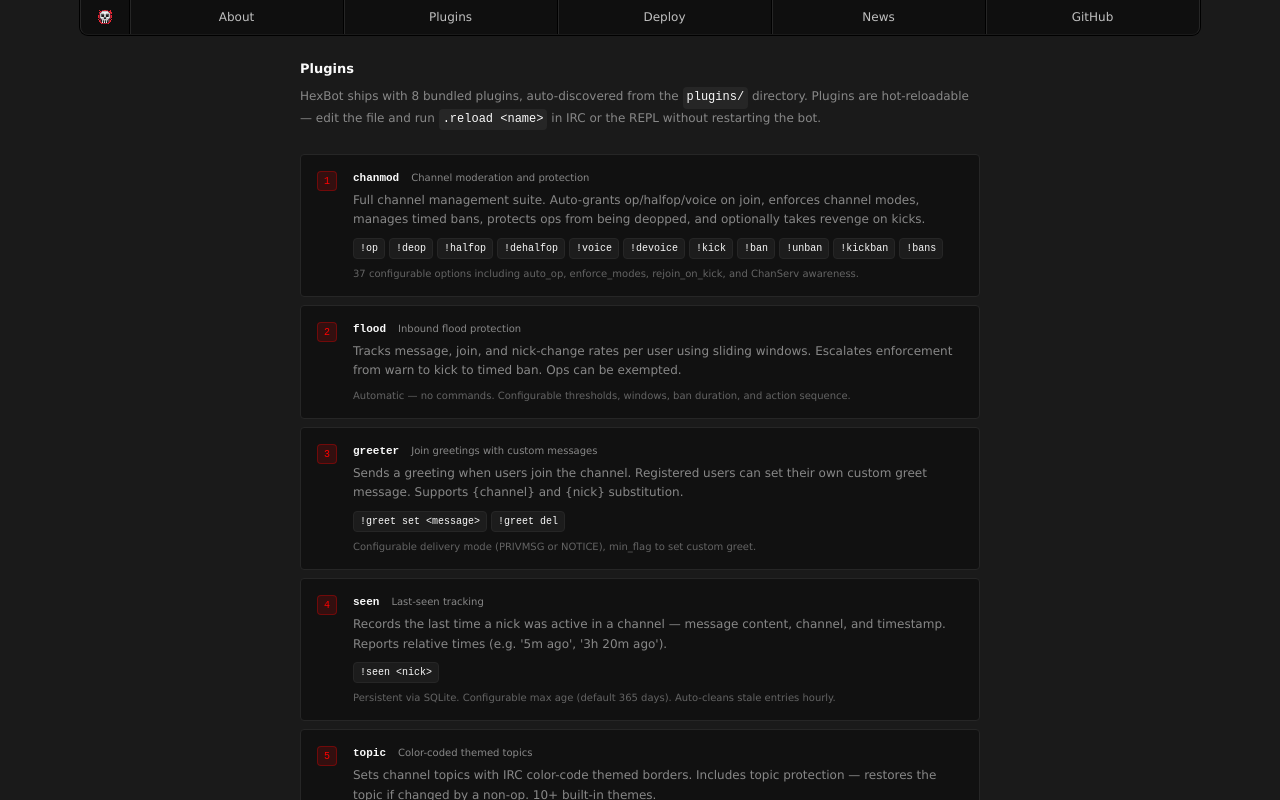
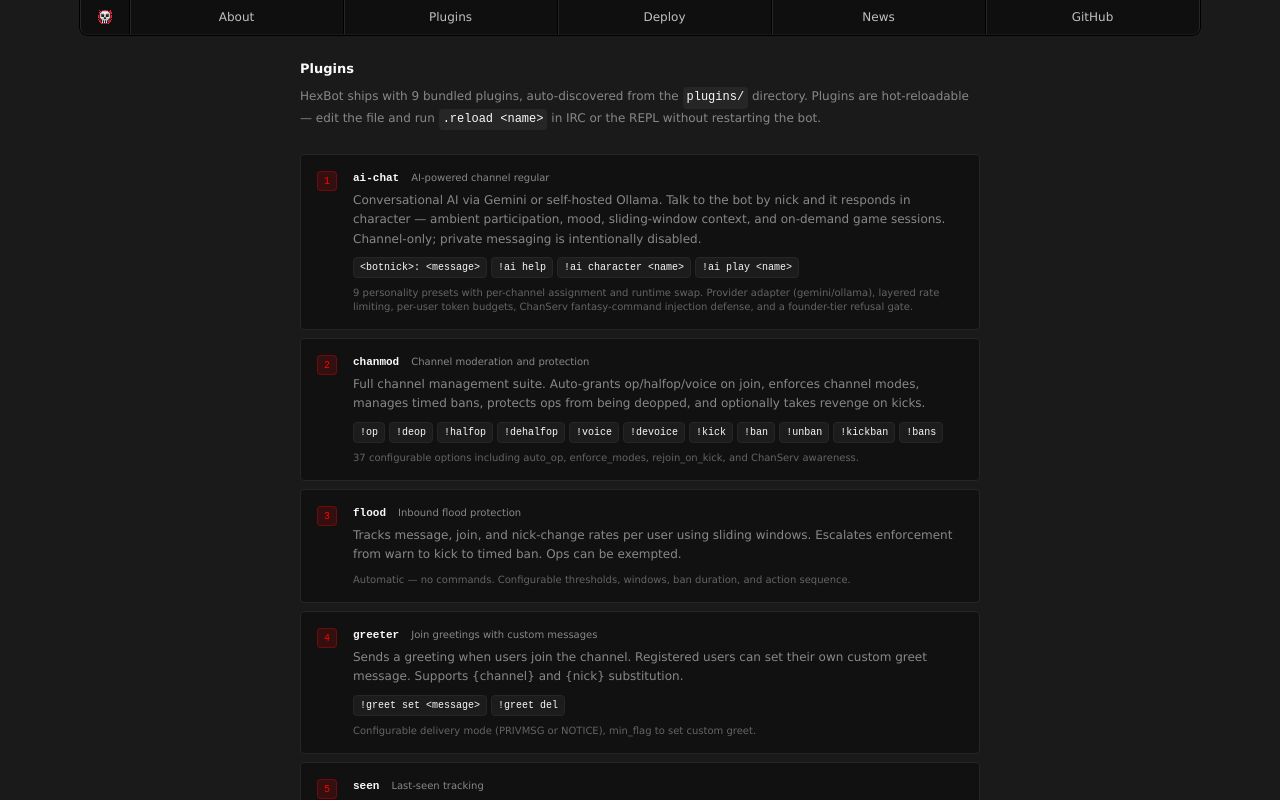
Before and after one commit to jstnmthw/hexbot-web, a Next.js app: page /plugins in a window 1280 px wide. Shown: the top 800 px of the page. Built offline with nearby package versions, Linux system fonts and the light colour scheme.

Commit message:
Update plugin metadata to include ai-chat and correct plugin count in description

```diff
--- a/app/(main)/plugins/page.tsx
+++ b/app/(main)/plugins/page.tsx
@@ -5,11 +5,20 @@
 
 export const metadata: Metadata = {
   title: "Extend Your Bot with Plugins",
-  description: "Browse HexBot's 8 bundled plugins: channel moderation, flood protection, greeter, seen, topic, help, CTCP, and 8ball. Hot-reloadable and auto-discovered.",
+  description: "Browse HexBot's 9 bundled plugins: ai-chat, channel moderation, flood protection, greeter, seen, topic, help, CTCP, and 8ball. Hot-reloadable and auto-discovered.",
   alternates: { canonical: "/plugins" },
 };
 
 const PLUGINS = [
+  {
+    name: "ai-chat",
+    tagline: "AI-powered channel regular",
+    description:
+      "Conversational AI via Gemini or self-hosted Ollama. Talk to the bot by nick and it responds in character — ambient participation, mood, sliding-window context, and on-demand game sessions. Channel-only; private messaging is intentionally disabled.",
+    commands: ["<botnick>: <message>", "!ai help", "!ai character <name>", "!ai play <name>"],
+    notes:
+      "9 personality presets with per-channel assignment and runtime swap. Provider adapter (gemini/ollama), layered rate limiting, per-user token budgets, ChanServ fantasy-command injection defense, and a founder-tier refusal gate.",
+  },
   {
     name: "chanmod",
     tagline: "Channel moderation and protection",
```
